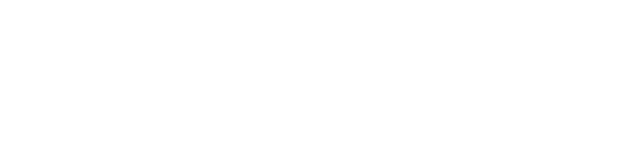
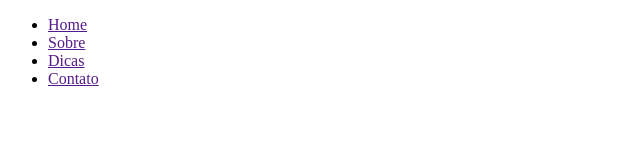
Before and after one commit to anacarolsfcabral/pratica_git, a plain HTML site: page index.html in a window 1280 px wide. Shown: the whole page, without its empty margins (0-640 px from the left). Drawn offline with Linux system fonts and the light colour scheme.

Commit message:
Adição da nav

```diff
--- a/index.html
+++ b/index.html
@@ -7,6 +7,14 @@
     <title>Pratica Git</title>
 </head>
 <body>
+    <nav>
+        <ul>
+            <li><a href="">Home</a></li>
+            <li><a href="">Sobre</a></li>
+            <li><a href="">Dicas</a></li>
+            <li><a href="">Contato</a></li>
+        </ul>
+    </nav>
 
 </body>
 </html>
```
